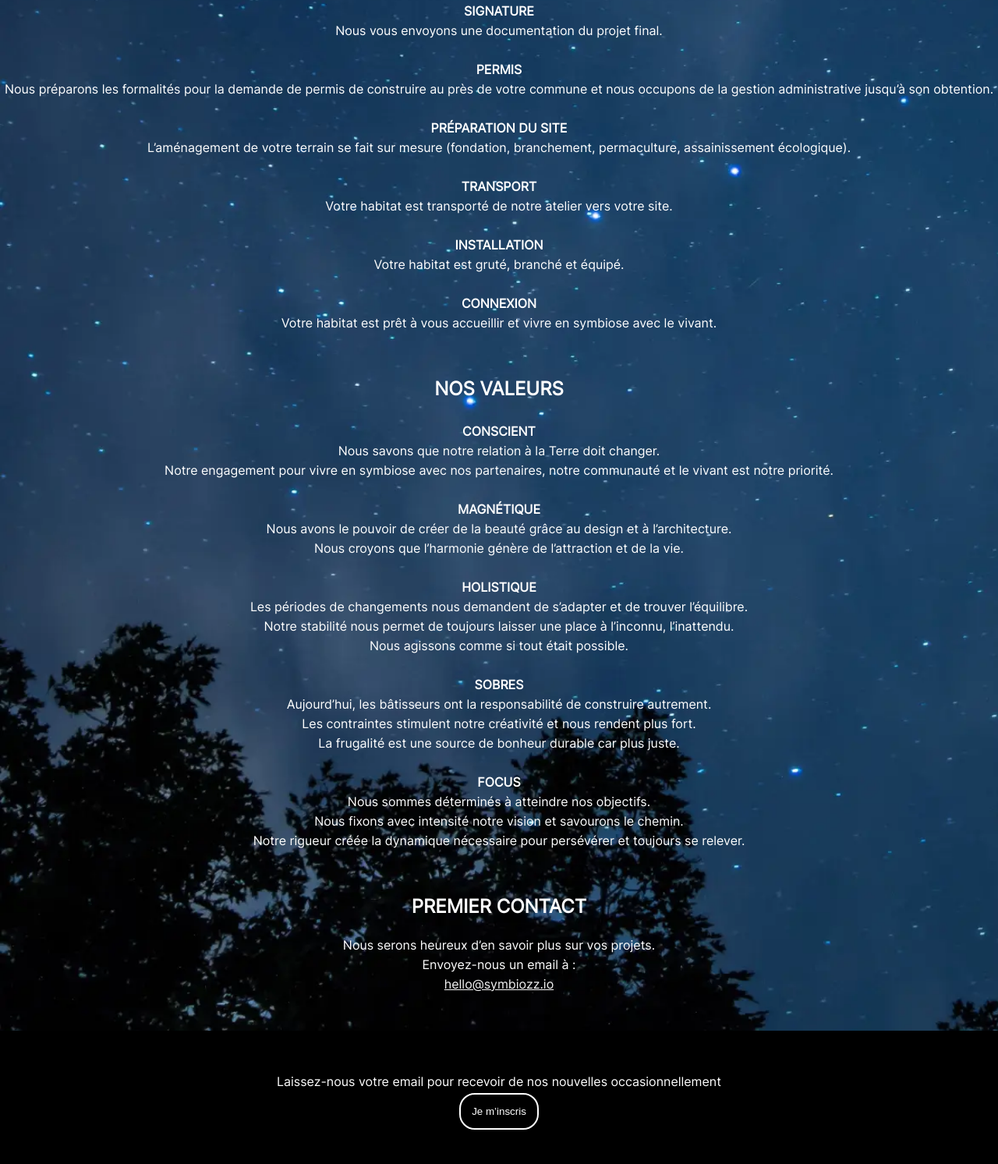
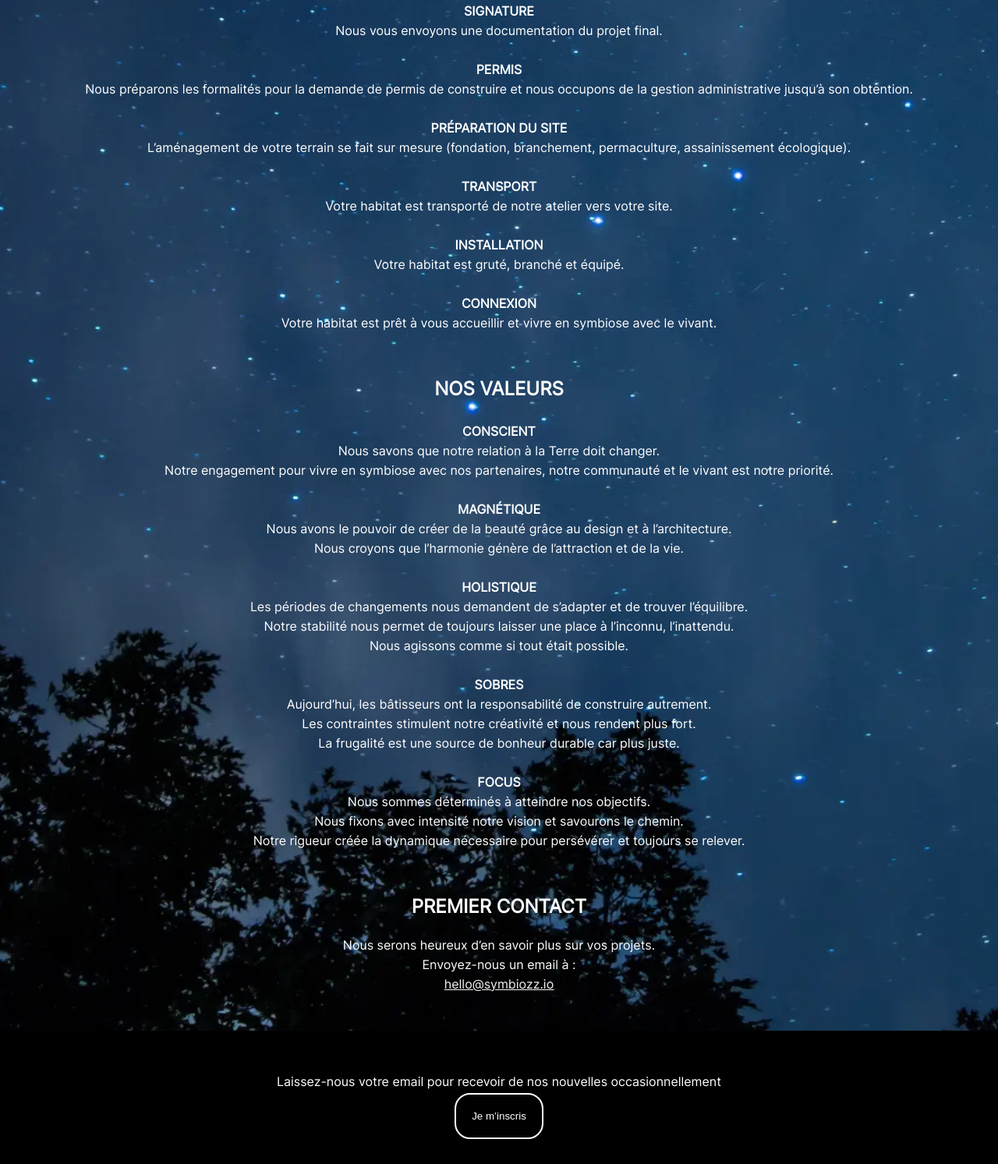
Before and after one commit to SymbioZz/symbioZz.github.io, a plain HTML site: page index.html in a window 1280 px wide. Shown: the part 1099-2592 px from the top of the page at 78% size. Drawn offline with Linux system fonts and the light colour scheme.

Commit message:
Update index.html

```diff
--- a/index.html
+++ b/index.html
@@ -149,7 +149,7 @@
     border-radius: 20px;
     background: transparent;
     color: white;
-    padding: 14px;
+    padding: 20px;
     transition: 200ms;
   }
   .footer > button:hover {
@@ -190,7 +190,7 @@
         <h2>SIGNATURE</h2>
         <p>Nous vous envoyons une documentation du projet final.</p>
         <h2>PERMIS</h2>
-        <p>Nous préparons les formalités pour la demande de permis de construire au près de votre commune et nous occupons de la gestion administrative jusqu’à son obtention.</p>
+        <p>Nous préparons les formalités pour la demande de permis de construire et nous occupons de la gestion administrative jusqu’à son obtention.</p>
         <h2>PRÉPARATION DU SITE</h2>
         <p>L’aménagement de votre terrain se fait sur mesure (fondation, branchement, permaculture, assainissement écologique).</p>
         <h2>TRANSPORT</h2>
```
